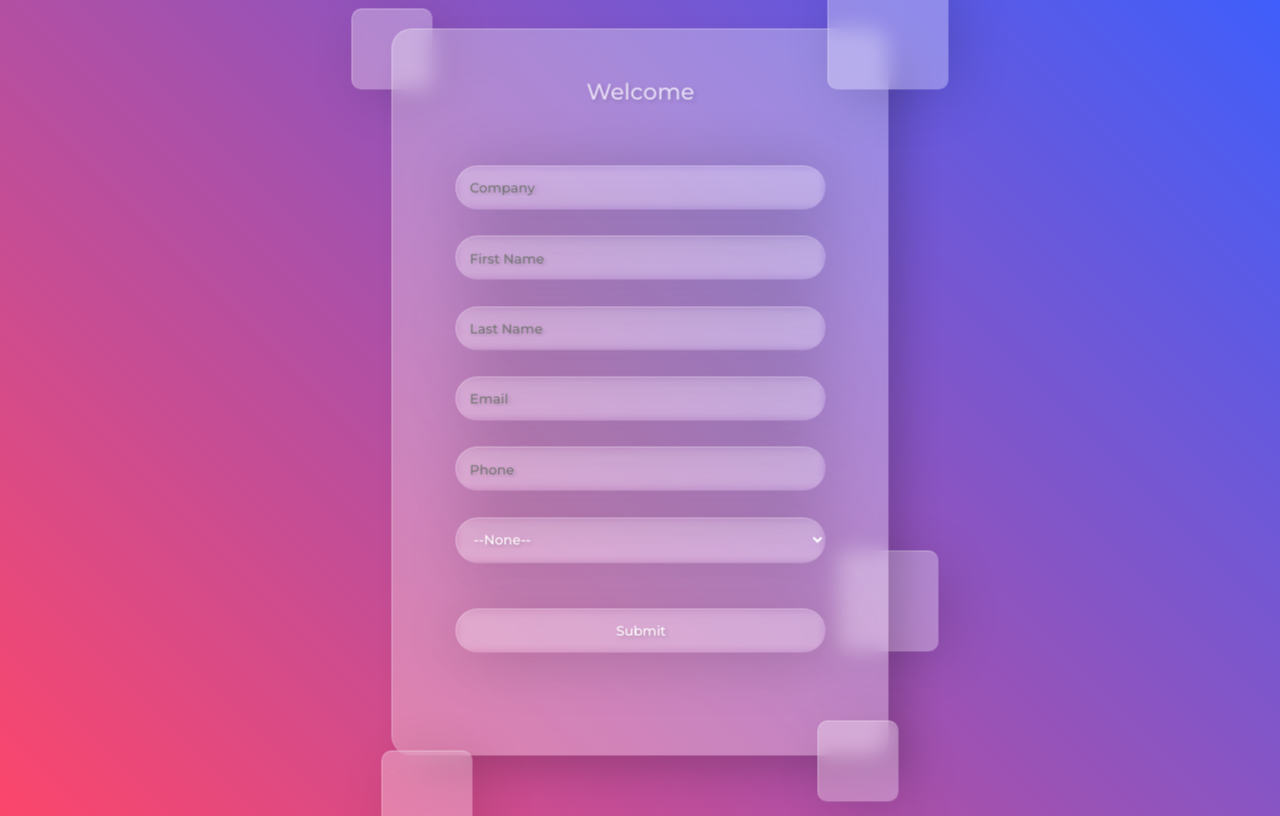
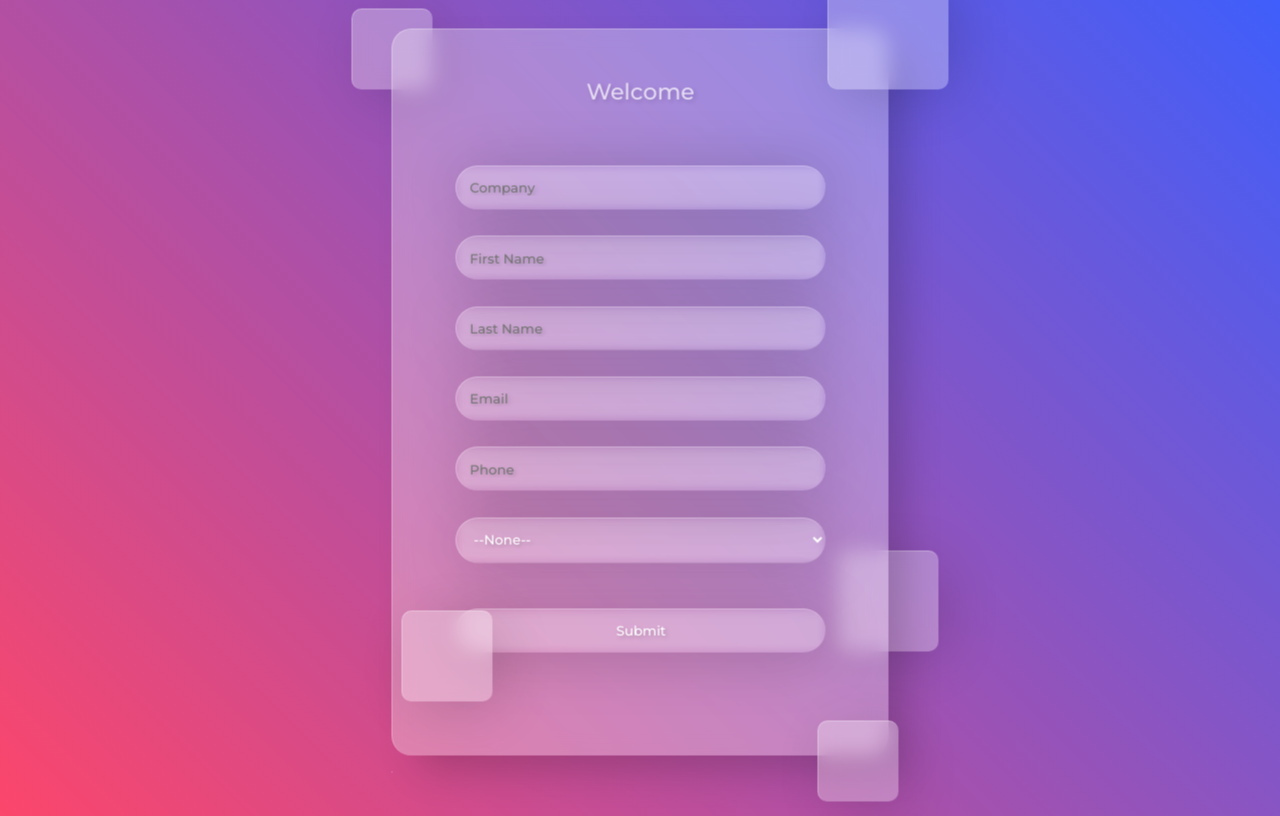
Before and after one commit to MihailKlimovich/Web-To-Lead, a PHP site: page / in a window 1280 px wide. Run offline with PHP 8.4, Linux system fonts and the light colour scheme; some libraries are stand-ins or nearby versions.

Commit message:
changed style24

```diff
--- a/WebToLead.css
+++ b/WebToLead.css
@@ -109,6 +109,6 @@ select:hover {
 .drop-5 {
   height: 90px;
   width: 90px;
-  bottom: -70px;
-  left: -10px;
+  bottom: 70px;
+  left: 10px;
 }
```
